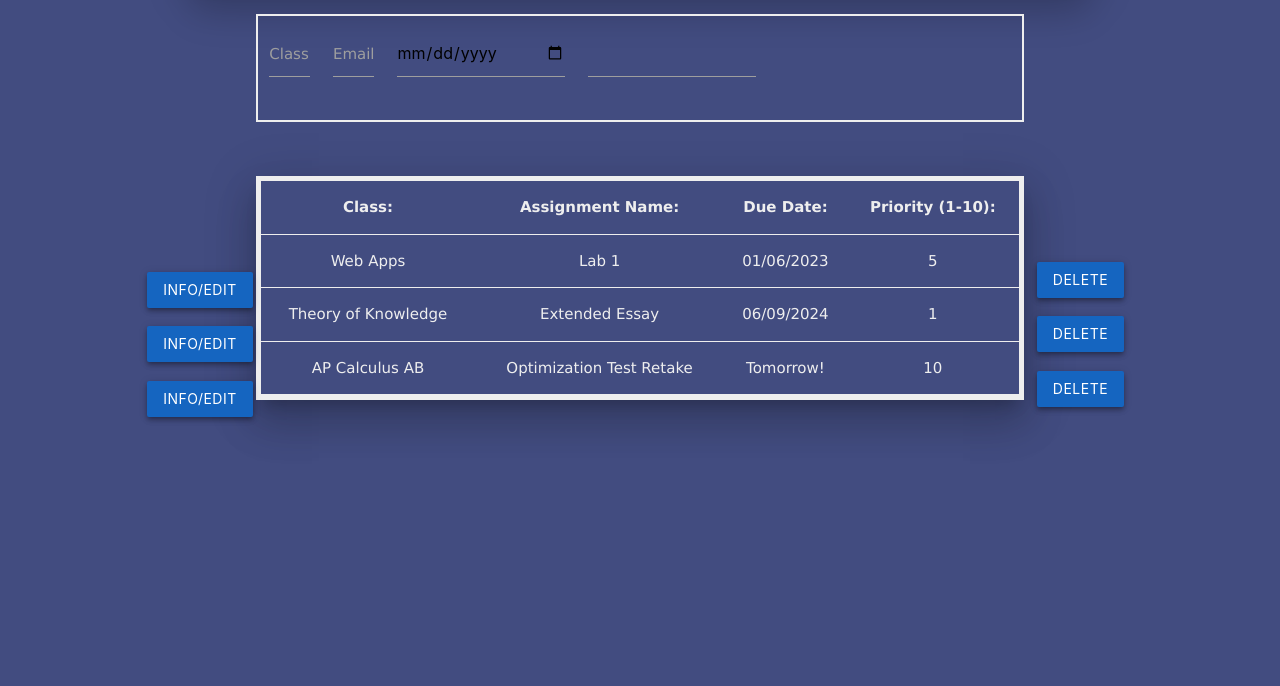
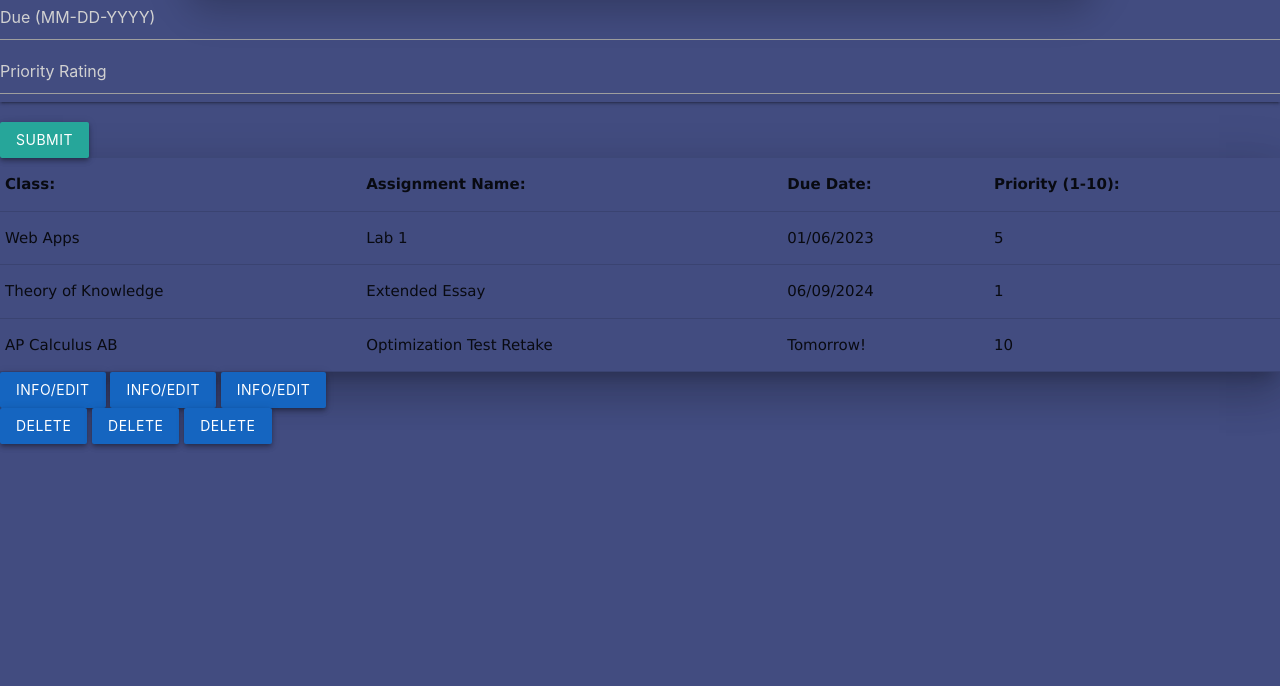
Before and after one commit to tmrsich/Lab1WebApps, a plain HTML site: page views/inventory.html in a window 1280 px wide. Shown: the part 114-800 px from the top of the page. Drawn offline with nearby package versions, Linux system fonts and the light colour scheme.

Commit message:
Removed some materialize styles; Too annoying

```diff
--- a/views/inventory.html
+++ b/views/inventory.html
@@ -6,7 +6,8 @@
     <meta name="viewport" content="width=device-width, initial-scale=1.0">
     <link rel="stylesheet" href="https://cdnjs.cloudflare.com/ajax/libs/materialize/1.0.0/css/materialize.min.css">
     <link rel="stylesheet" href="../public/allstyles.css">
-    <link rel="stylesheet" href="../public/inventorystyles.css">
+    <link rel="stylesheet" href="../public/inventorystyles/inventoryformstyles.css">
+    <link rel="stylesheet" href="../public/inventorystyles/inventorytablestyles.css">
 </head>
 
     <!--A fixed navigation bar with icons and links-->
@@ -23,24 +24,15 @@
 
     <!--Inventory form to add a new item-->
     <div id="inventory-form">
-        <form>
+        <form class="z-depth-1">
             <div class="row">
-                <div class="input-field col s1">
-                    <input id="class-name" type="text" class="validate">
-                    <label for="class-name">Class</label>
-                </div>
-                <div class="input-field col s1">
-                    <input id="assignment" type="text" class="validate">
-                    <label for="email">Email</label>
-                </div>
-                <div class="input-field col s3">
-                    <input id="due-date" type="date" class="datepicker" placeholder="MM-DD-YYYY">
-                </div>
-                <div class="input-field col s3">
-                    <input>
-                </div>
+                    <input id="class-name" type="text" placeholder="Class">
+                    <input id="assignment" type="text" placeholder="Assignment">
+                    <input id="due-date" type="text" placeholder="Due (MM-DD-YYYY)">
+                    <input id="priority-rating type=text" type="text" placeholder="Priority Rating">
             </div>
         </form>
+        <input class="btn waves-effect z-depth-2" id="submit-button" type="submit" class="submit">
     </div>
 
     <!--Full inventory table with nonfunctional info/edit and delete buttons-->
@@ -73,17 +65,18 @@
                 </tr>
             </table>
         </div>
+        <div>
+            <div class="div-infoedit-button-primary">
+                <button class="btn waves-effect blue darken-3 z-depth-2" id="infoedit-button" type="submit">Info/Edit</button>
+                <button class="btn waves-effect blue darken-3 z-depth-2" id="infoedit-button" type="submit">Info/Edit</button>
+                <button class="btn waves-effect blue darken-3 z-depth-2" id="infoedit-button" type="submit">Info/Edit</button>
+            </div>
 
-        <div class="div-delete-button-primary">
-            <button class="btn waves-effect waves-light blue darken-3 z-depth-2" id="delete-button" type="submit">Delete</button>
-            <button class="btn waves-effect waves-light blue darken-3 z-depth-2" id="delete-button" type="submit">Delete</button>
-            <button class="btn waves-effect waves-light blue darken-3 z-depth-2" id="delete-button" type="submit">Delete</button>
-        </div>
-
-        <div class="div-infoedit-button-primary">
-            <button class="btn waves-effect waves-light blue darken-3 z-depth-2" id="infoedit-button" type="submit">Info/Edit</button>
-            <button class="btn waves-effect waves-light blue darken-3 z-depth-2" id="infoedit-button" type="submit">Info/Edit</button>
-            <button class="btn waves-effect waves-light blue darken-3 z-depth-2" id="infoedit-button" type="submit">Info/Edit</button>
+            <div class="div-delete-button-primary">
+                <button class="btn waves-effect blue darken-3 z-depth-2" id="delete-button" type="submit">Delete</button>
+                <button class="btn waves-effect blue darken-3 z-depth-2" id="delete-button" type="submit">Delete</button>
+                <button class="btn waves-effect blue darken-3 z-depth-2" id="delete-button" type="submit">Delete</button>
+            </div>
         </div>
     </div>
 </html>
```
